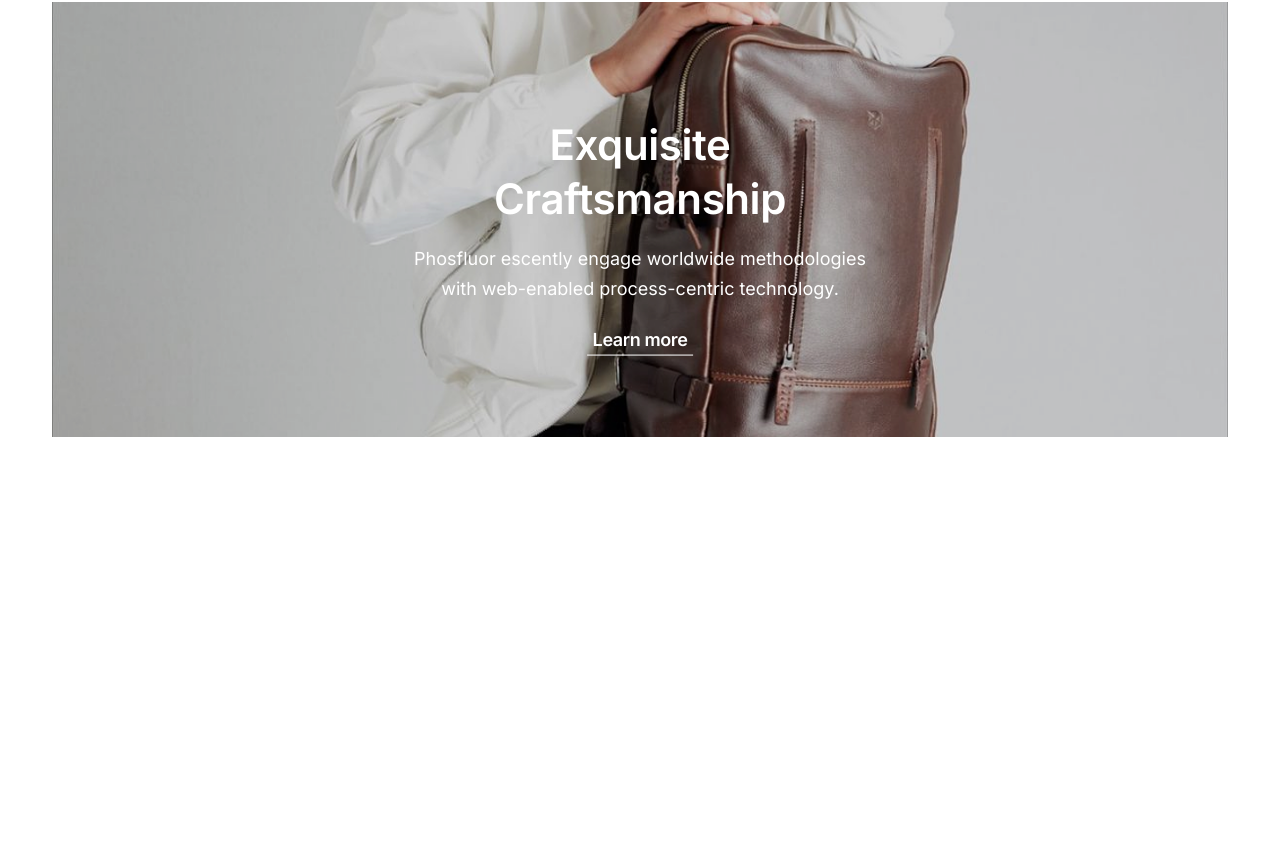
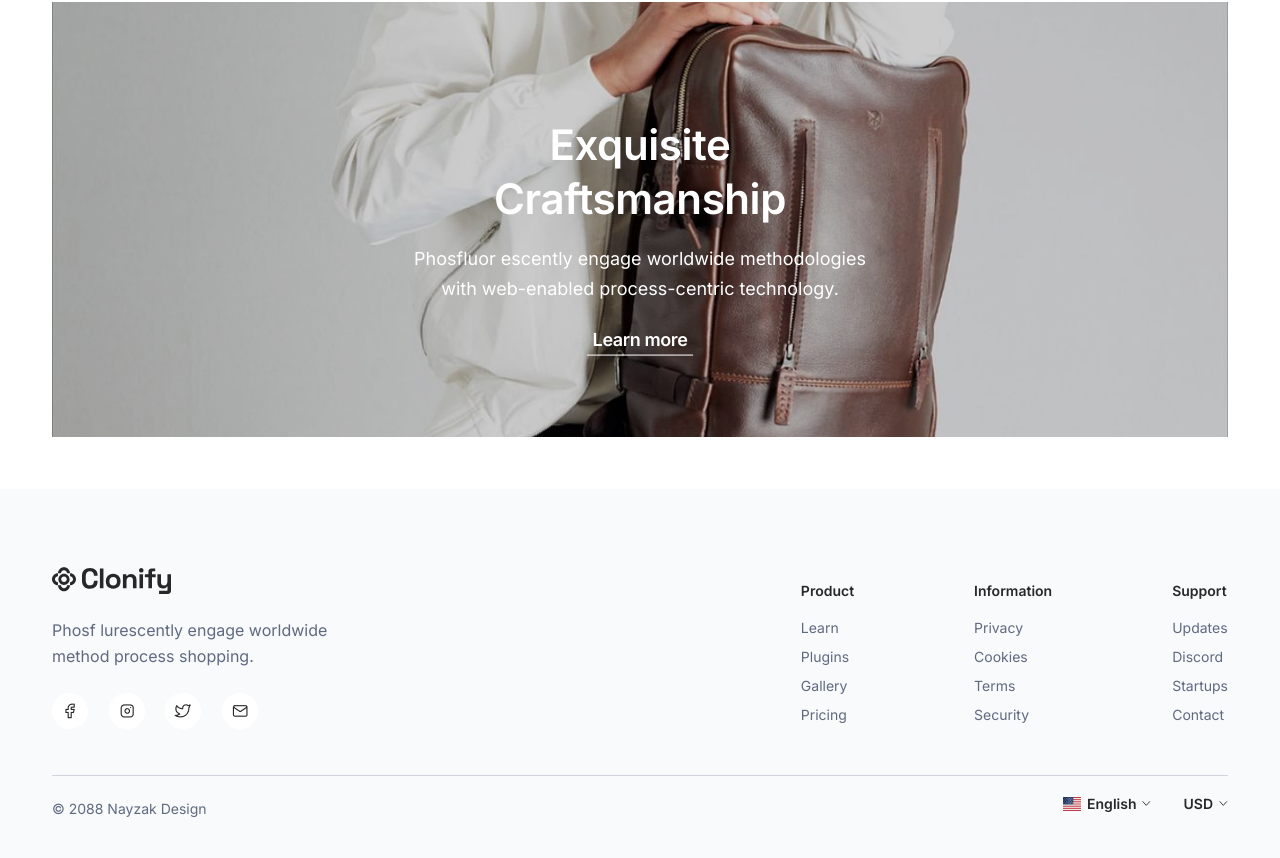
Before and after one commit to desislava-m/Clonify, a plain HTML site: page index.html in a window 1280 px wide. Shown: the part 1558-2416 px from the top of the page. Before the commit the page ends 2047 px from the top, so only its background shows below. Drawn offline with Linux system fonts and the light colour scheme; files whose address does not match are found by name.

Commit message:
Adding footer

```diff
--- a/index.html
+++ b/index.html
@@ -142,6 +142,57 @@
     </main>
 
     <footer class="footer-section">
+        <footer class="footer">
+            <div class="footer-top">
+              <div class="footer-logo">
+                <img src="./img/Logo.svg" alt="Logo">
+                <p>Phosf lurescently engage worldwide<br> method process shopping.</p>
+                <div class="social-icons">
+                  <a href="#"><img alt="facebook" src="./img/facebook.png" width="36" height="36"></a>
+                  <a href="#"><img alt="instagram" src="./img/instagram.png" width="36" height="36"></a>
+                  <a href="#"><img alt="x" src="./img/x.png" width="36" height="36"></a>
+                  <a href="#"><img alt="email" src="./img/email.png" width="36" height="36"></a>
+                </div>
+              </div>
+
+              <div class="footer-links">
+                <div>
+                  <h4>Product</h4>
+                  <a href="#">Learn</a>
+                  <a href="#">Plugins</a>
+                  <a href="#">Gallery</a>
+                  <a href="#">Pricing</a>
+                </div>
+                <div>
+                  <h4>Information</h4>
+                  <a href="#">Privacy</a>
+                  <a href="#">Cookies</a>
+                  <a href="#">Terms</a>
+                  <a href="#">Security</a>
+                </div>
+                <div>
+                  <h4>Support</h4>
+                  <a href="#">Updates</a>
+                  <a href="#">Discord</a>
+                  <a href="#">Startups</a>
+                  <a href="#">Contact</a>
+                </div>
+              </div>
+            </div>
+
+            <div class="footer-bottom">
+              <p>© 2088 Nayzak Design</p>
+              <div class="footer-selectors">
+                <div class="selector">
+                    <img src="./img/Flags.png" alt="flag" width="18" height="14">English
+                    <img src="./img/Chevron.svg" alt="arrow" width="9" height="4.5">
+                </div>
+                <div class="selector">
+                  USD  <img src="./img/Chevron.svg" alt="arrow" width="9" height="4.5">
+                </div>
+              </div>
+            </div>
+          </footer>
 
     </footer>
 </body>
--- a/styles.css
+++ b/styles.css
@@ -294,3 +294,90 @@ body {
     line-height: 30px;
     margin-bottom: 24px;
   }
+
+
+
+
+  .footer {
+    background-color: #f9fafb;
+    padding: 72px 52px 27px;
+    font-family: 'Inter', sans-serif;
+    color: #5f6980;
+  }
+
+  .footer-top {
+    display: flex;
+    flex-wrap: wrap;
+    justify-content: space-between;
+    gap: 40px;
+    margin-bottom: 40px;
+  }
+
+  .footer-logo h2 {
+    color: #282828;
+    font-weight: 700;
+    margin-bottom: 12px;
+  }
+
+  .footer-logo p {
+    font-size: 16px;
+    line-height: 26px;
+    margin-bottom: 24px;
+    font-weight: 400;
+  }
+
+  .social-icons a {
+    margin-right: 16px;
+    color: #282828;
+  }
+
+  .footer-links {
+    display: flex;
+    gap: 120px;
+  }
+
+  .footer-links h4 {
+    font-size: 14px;
+    font-weight: 600;
+    line-height: 24px;
+    margin-bottom: 16px;
+    color: var(--primary);
+  }
+
+  .footer-links a {
+    display: block;
+    font-size: 14px;
+    text-decoration: none;
+    color: #5F6980;
+    margin-bottom: 12px;
+  }
+
+  .footer-bottom {
+    display: flex;
+    justify-content: space-between;
+    align-items: center;
+    flex-wrap: wrap;
+    border-top: 1px solid #D0D5DD;
+    font-size: 14px;
+  }
+
+  .footer-bottom p {
+    font-size: 14px;
+    font-weight: 400;
+    margin-top: 24px;
+  }
+
+  .footer-selectors {
+    display: flex;
+    gap: 32px;
+  }
+
+  .selector {
+    display: flex;
+    font-weight: 600;
+    font-size: 14px;
+    align-items: center;
+    gap: 6px;
+    color: var(--primary);
+    cursor: pointer;
+  }
```
Also changed, not shown: img/Flags.png (added), img/email.png (added), img/facebook.png (added), img/instagram.png (added), img/x.png (added).
